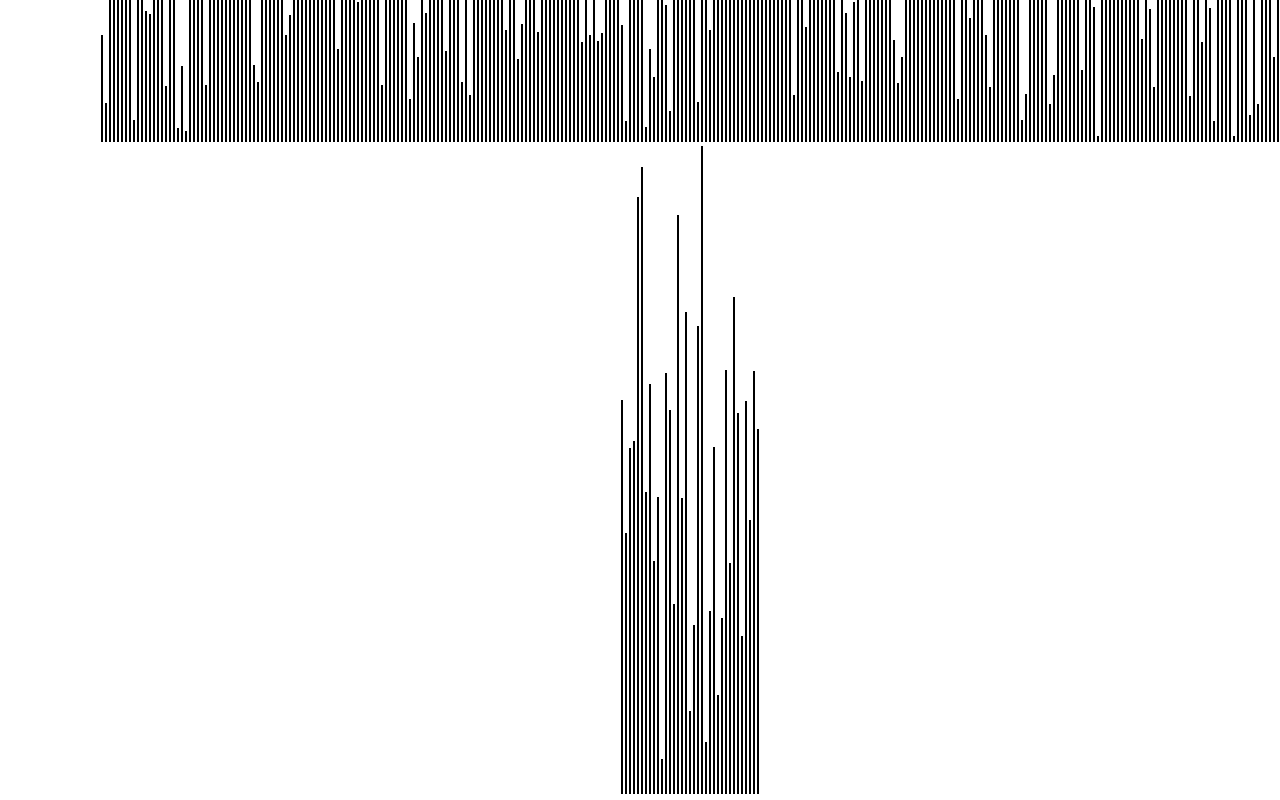
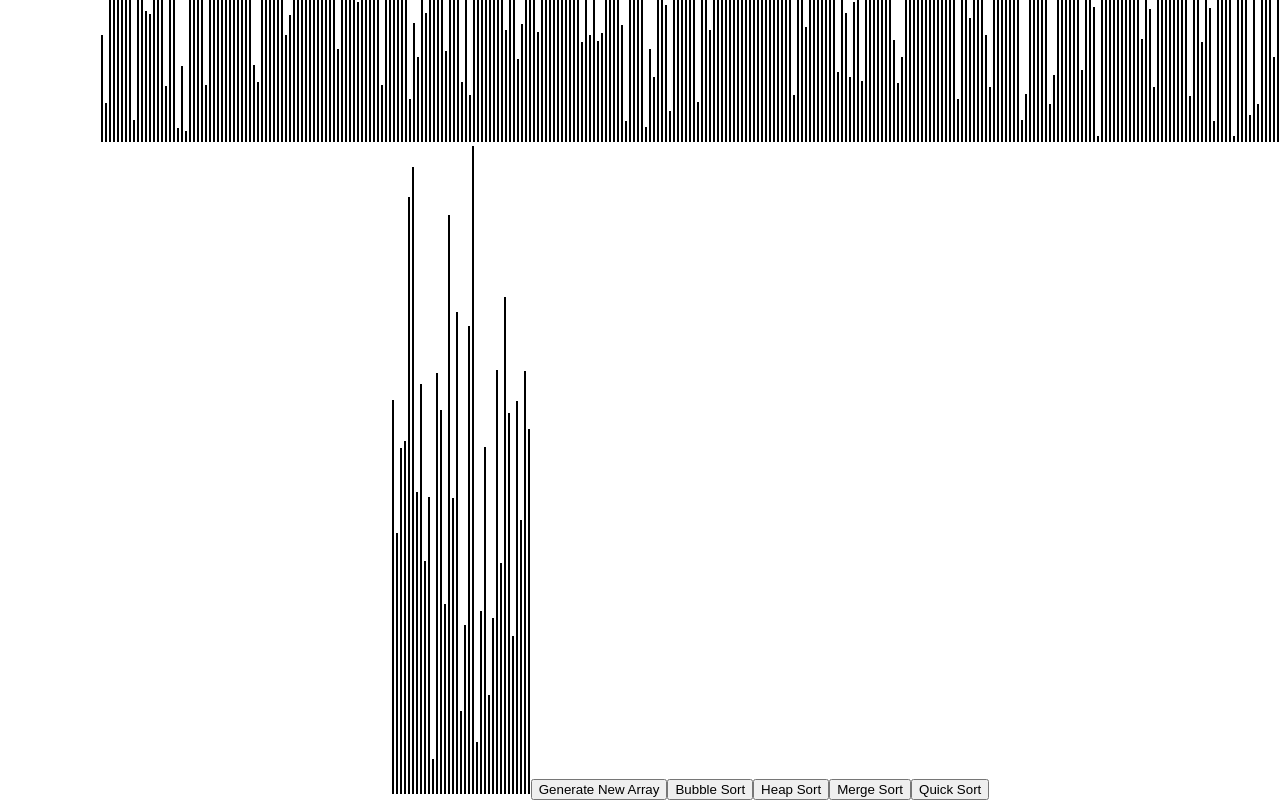
Before and after one commit to Z3nPanda/sortAlgorithmVisualizer, a React (Create React App) app in the folder sort-visualizer/: page / in a window 1280 px wide. Shown: the part 555-1355 px from the top of the page. Built offline with nearby package versions, Linux system fonts and the light colour scheme.

Commit message:
Implemented working merge sort algorithm

```diff
--- /dev/null
+++ b/sort-visualizer/src/SortingAlgorithms/sortingAlgorithms.js
@@ -0,0 +1,19 @@
+export const mergeSort = array => {
+    if (array.length === 1) return array;
+    const middleIdx = Math.floor(array.length /2);
+    const firstHalf = mergeSort(array.slice(0, middleIdx));
+    const secondHalf = mergeSort(array.slice(middleIdx));
+    const sortedArray = [];
+    let i = 0,
+        j = 0;
+    while (i < firstHalf.length && j < secondHalf.length) {
+        if (firstHalf[i] < secondHalf[j]) {
+            sortedArray.push(firstHalf[i++]);
+        } else {
+            sortedArray.push(secondHalf[j++]);
+        }
+    }
+    while (i < firstHalf.length) sortedArray.push(firstHalf[i++]);
+    while(j < secondHalf.length) sortedArray.push(secondHalf[j++]);
+    return sortedArray;
+};
--- a/sort-visualizer/src/SortingVisualizer/SortingVisualizer.jsx
+++ b/sort-visualizer/src/SortingVisualizer/SortingVisualizer.jsx
@@ -1,4 +1,5 @@
 import React from 'react';
+import * as sortingAlgorithms from '../SortingAlgorithms/sortingAlgorithms';
 import './SortingVisualizer.css';
 
 export default class SortingVisualizer extends React.Component {
@@ -26,6 +27,21 @@
         this.setState({array});
     }
 
+    // sort algorithm routines
+
+    bubbleSort() {}
+
+    heapSort() {}
+
+    mergeSort() {
+        // const javaScriptSortedArray = this.state.array.slice().sort((a, b) => a - b); // duplicate array for testing sort algorithm
+        const sortedArray = sortingAlgorithms.mergeSort(this.state.array);
+
+        // console.log(arraysAreEqual(javaScriptSortedArray, sortedArray)); // log statement for ensuring arrays are equal
+    }
+
+    quickSort() {}
+
     // render to array to screen
     render () {
         const {array} = this.state;
@@ -38,6 +54,11 @@
                         key={idx}
                         style={{height: `${value}px`}}></div>
                 ))}
+            <button onClick={() => this.resetArray()}>Generate New Array</button>
+            <button onClick={() => this.bubbleSort()}>Bubble Sort</button>
+            <button onClick={() => this.heapSort()}>Heap Sort</button>
+            <button onClick={() => this.mergeSort()}>Merge Sort</button>
+            <button onClick={() => this.quickSort()}>Quick Sort</button>
             </div>
         );
     }
@@ -47,3 +68,12 @@
 function randomIntFromInterval(min, max) {
     return Math.floor(Math.random() * (max - min + 1) + min);
 }
+
+// ensures the two sorted arrays are equal, used to ensure my sort algorithms are consistent with built-in sort algorithms
+function arraysAreEqual(arrayOne, arrayTwo) {
+    if(arrayOne.length !== arrayTwo.length) return false;
+    for (let i = 0; i < arrayOne.length; i++) {
+        if(arrayOne[i] !== arrayTwo[i]) return false;
+    }
+    return true;
+}
```
